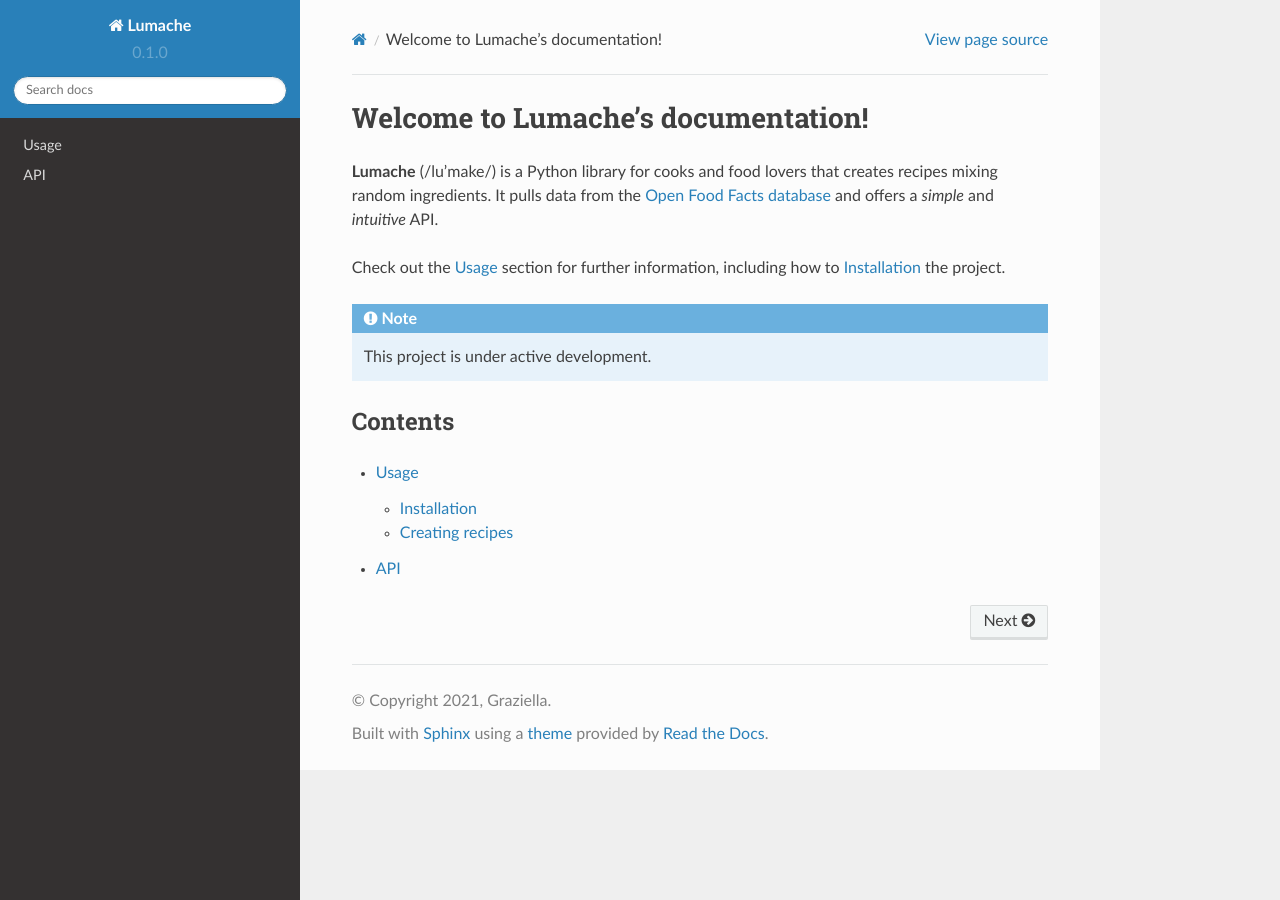
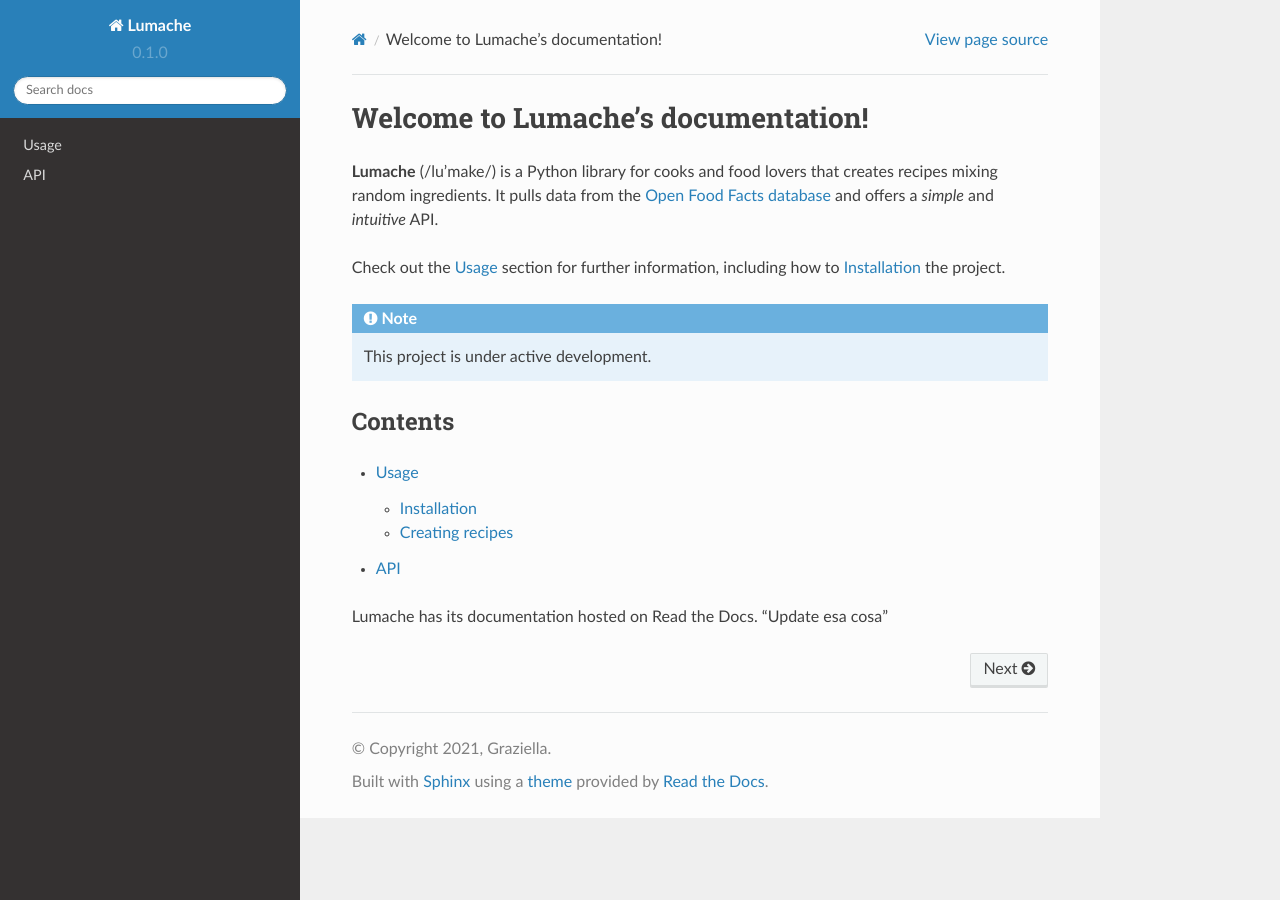
Before and after one commit to LauMi7777/Mi-intento-455, a Sphinx documentation site: the page built from docs/source/index.rst, in a window 1280 px wide. Built offline with Sphinx 7.4.7 and the Read the Docs theme 2.0.0, drawn with Linux system fonts in a browser that asks for light colours.

Commit message:
Update index.rst

```diff
--- a/docs/source/index.rst
+++ b/docs/source/index.rst
@@ -5,6 +5,7 @@ Welcome to Lumache's documentation!
 that creates recipes mixing random ingredients.
 It pulls data from the `Open Food Facts database <https://world.openfoodfacts.org/>`_
 and offers a *simple* and *intuitive* API.
+
 
 Check out the :doc:`usage` section for further information, including
 how to :ref:`installation` the project.
@@ -20,3 +21,5 @@ Contents
 
    usage
    api
+Lumache has its documentation hosted on Read the Docs.
+"Update esa cosa"
```
